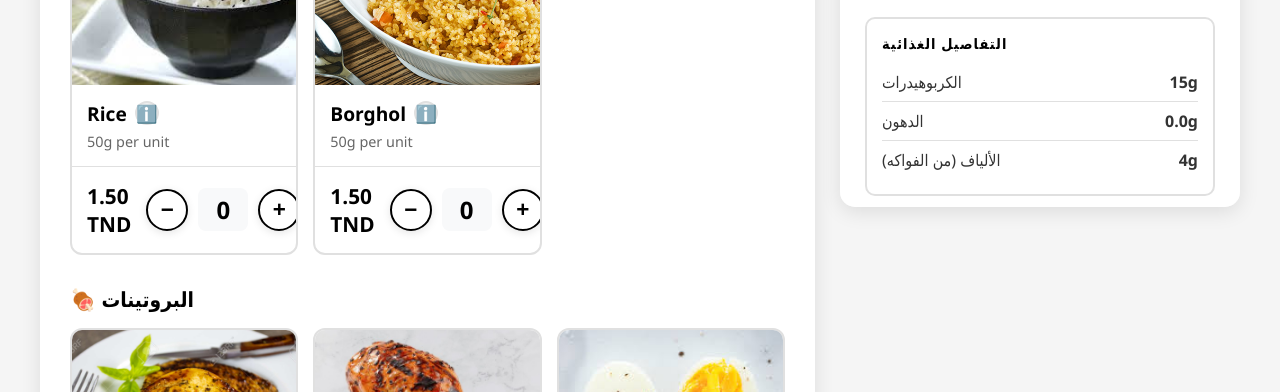
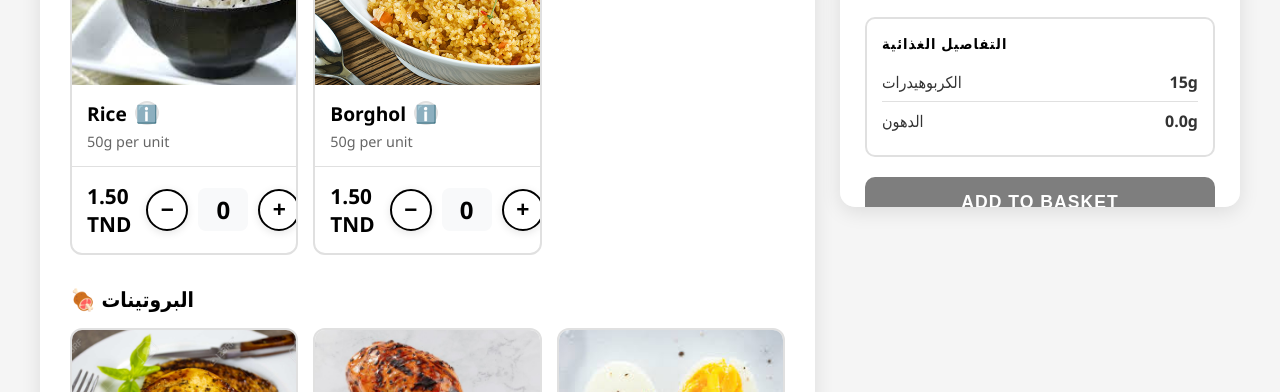
Before and after one commit to khaliljedda/prot, a plain HTML site: page index.html in a window 1280 px wide. Shown: the part 708-1100 px from the top of the page. Drawn offline with Linux system fonts and the light colour scheme.

Commit message:
fix design

```diff
--- a/index.html
+++ b/index.html
@@ -6,6 +6,7 @@
     <meta name="mobile-web-app-capable" content="yes">
     <meta name="apple-mobile-web-app-capable" content="yes">
     <meta name="apple-mobile-web-app-status-bar-style" content="black-translucent">
+    <link rel="icon" type="image/png" href="logo-prot.png">
     <title>prot.tn - Protein House</title>
     <style>
         * {
@@ -2727,10 +2728,6 @@
                                         <strong>80</strong>
                                     </div>
                                     <div class="nutrition-item">
-                                        <span>Fiber</span>
-                                        <strong>4g</strong>
-                                    </div>
-                                    <div class="nutrition-item">
                                         <span>Vitamin C</span>
                                         <strong>High</strong>
                                     </div>
@@ -2786,10 +2783,6 @@
                         <div class="macro-row">
                             <span data-translate="fats">Fats</span>
                             <strong><span id="totalFats">0</span>g</strong>
-                        </div>
-                        <div class="macro-row">
-                            <span data-translate="fiber">Fiber (from fruit)</span>
-                            <strong><span id="totalFiber">4</span>g</strong>
                         </div>
                     </div>
 
@@ -2900,7 +2893,6 @@
                 nutritionalDetails: "Nutritional Details",
                 carbohydrates: "Carbohydrates",
                 fats: "Fats",
-                fiber: "Fiber (from fruit)",
                 numberOfMeals: "Number of Meals",
                 buyNow: "Buy Now",
                 saveMeal: "Save Meal",
@@ -2982,7 +2974,6 @@
                 nutritionalDetails: "Détails Nutritionnels",
                 carbohydrates: "Glucides",
                 fats: "Lipides",
-                fiber: "Fibres (des fruits)",
                 numberOfMeals: "Nombre de Repas",
                 buyNow: "Acheter",
                 saveMeal: "Sauvegarder",
@@ -3064,7 +3055,6 @@
                 nutritionalDetails: "التفاصيل الغذائية",
                 carbohydrates: "الكربوهيدرات",
                 fats: "الدهون",
-                fiber: "الألياف (من الفواكه)",
                 numberOfMeals: "عدد الوجبات",
                 buyNow: "اشتري الآن",
                 saveMeal: "احفظ الوجبة",
@@ -3140,7 +3130,6 @@
             document.querySelector('[data-translate="nutritionalDetails"]').textContent = t.nutritionalDetails;
             document.querySelector('[data-translate="carbohydrates"]').textContent = t.carbohydrates;
             document.querySelector('[data-translate="fats"]').textContent = t.fats;
-            document.querySelector('[data-translate="fiber"]').textContent = t.fiber;
             document.querySelector('[data-translate="numberOfMeals"]').textContent = t.numberOfMeals;
 
             // Update buttons
```
Also changed, not shown: basket.html (+1 -4 lines).
